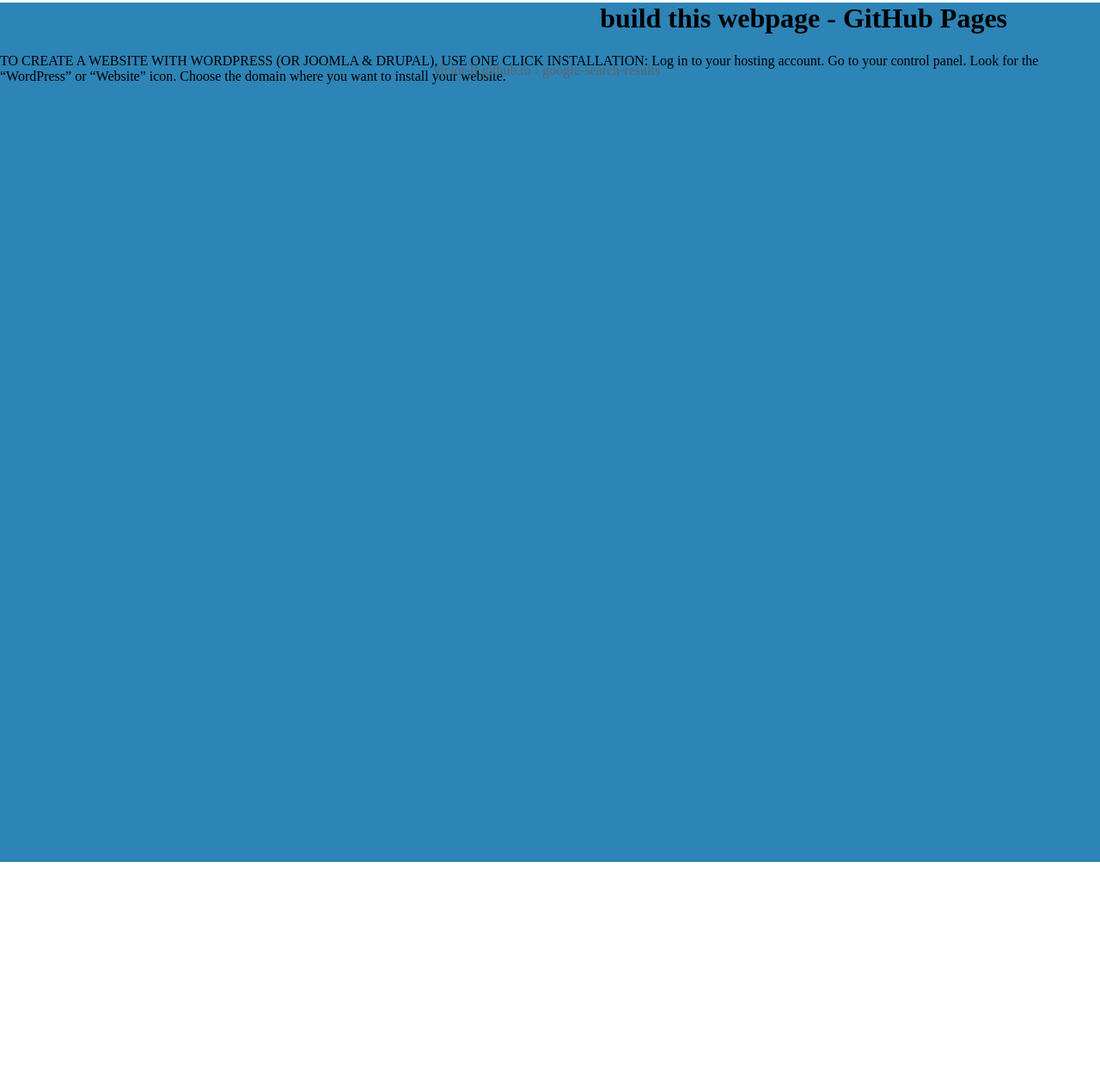
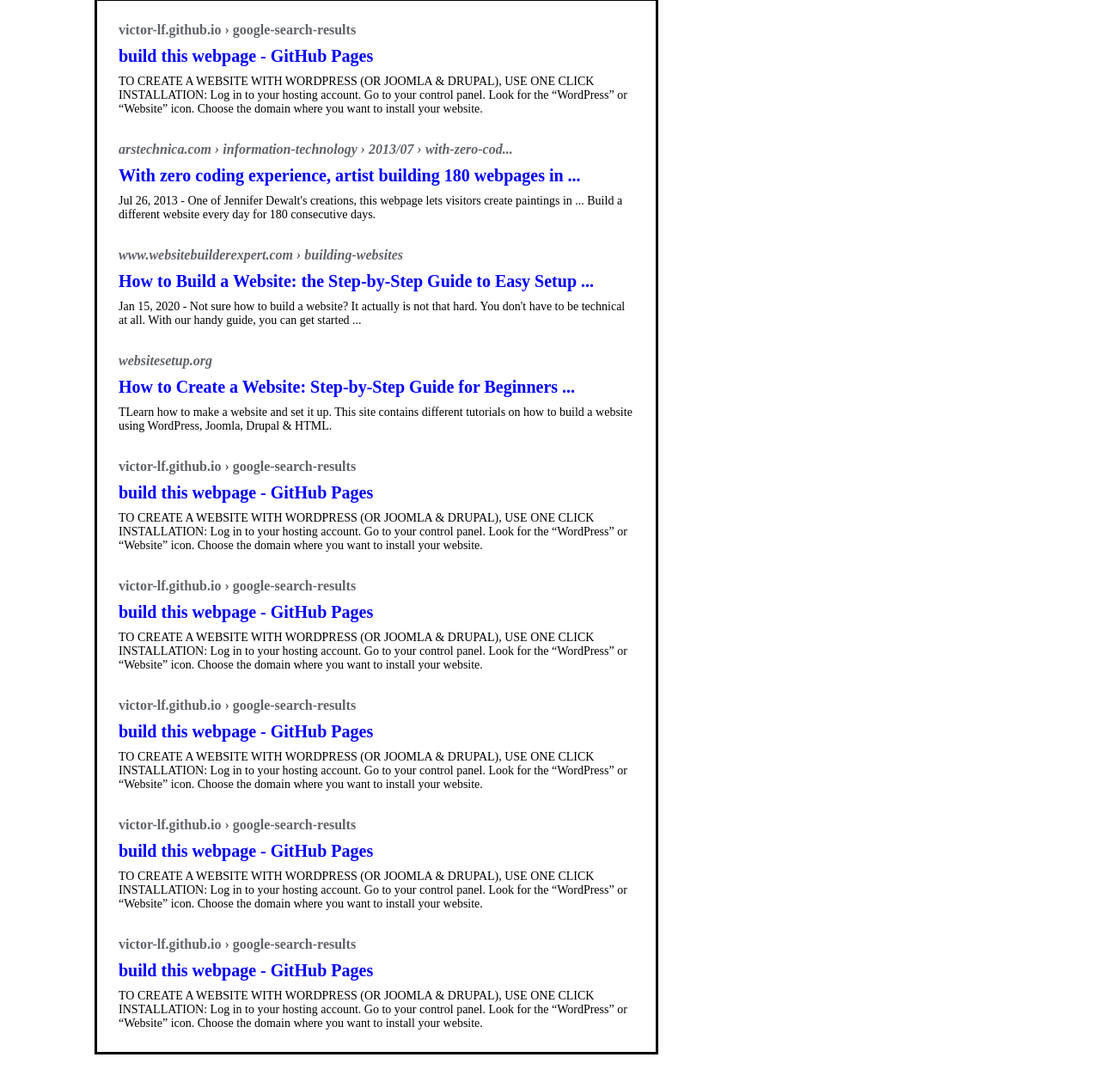
Before and after one commit to DenisImamovicc/Google-Searchpage-imit, a plain HTML site: page index.html in a window 1280 px wide. Shown: the part 168-1434 px from the top of the page at 86% size. After the commit the page ends 1395 px from the top, so only its background shows below. Drawn offline with Linux system fonts and the light colour scheme.

Commit message:
Fundamentally done with the main of the searchpage,footer is what remains of the project

```diff
--- a/gsi.css
+++ b/gsi.css
@@ -18,17 +18,54 @@ color: grey;
 }
 
 div.search-suggestion {
+    margin: 20px;
+    padding: 0px;
+
+}
+
+h1 {
+    font-size: 20px;
+    display: block;
+    text-align: left;
+    color: blue;
+
+    margin: 5px;
+    padding: 0px;
+
+}
+
+h2 {
+    font-size: 16px;
+    display: inline-block;
+    text-align: left;
+
+
+    margin: 5px;
+    padding: 0px;
+
+}
+
+p {
+    font-size: 14px;
+    display: inline-block;
+    text-align: left;
+
+    margin: 5px;
+    padding: 0px;
 
 }
 
 main {
 
 top: 150px;
-height: 1000px;
+left: 110px;
 
-background-color: rgb(45, 132, 182);
+align-self: ;
+width: 650px;
+
+border: solid;
 position: relative;
-margin: auto;
+display:;
 
 
 
@@ -93,18 +130,21 @@ margin-left: 10px;
 list-style-type: none;
 position: relative;
 
+
 top: 70px;
 left: 70px;
 }
 
 a {
+color: #5f6368;
 text-decoration: none;
-color: #5f6368;
+
 }
 
 
 ul {
 position: relative;
+
 }
 
 ul.Right{
@@ -124,7 +164,7 @@ left: 110px;
 }
 
 body {
-height: 200vh;
+
 
 padding:0;
 margin:0;
--- a/index.html
+++ b/index.html
@@ -36,10 +36,61 @@
 
 <main>
     <div class="search-suggestion">
-        <li><a href="">victor-lf.github.io › google-search-results</a></li>
+        <h2><a href="">victor-lf.github.io › google-search-results</a></h2>
         <h1>build this webpage - GitHub Pages</h1>
         <p>TO CREATE A WEBSITE WITH WORDPRESS (OR JOOMLA & DRUPAL), USE ONE CLICK INSTALLATION: Log in to your hosting account. Go to your control panel. Look for the “WordPress” or “Website” icon. Choose the domain where you want to install your website.</p>
     </div>
+
+    <div class="search-suggestion">
+        <h2><a href=""><cite class="iUh30 bc tjvcx">arstechnica.com › information-technology › 2013/07 › with-zero-cod...</cite></a></h2>
+        <h1>With zero coding experience, artist building 180 webpages in ...</h1>
+        <p>Jul 26, 2013 - One of Jennifer Dewalt's creations, this webpage lets visitors create paintings in ... Build a different website every day for 180 consecutive days.</p>
+    </div>
+
+    <div class="search-suggestion">
+        <h2><a href=""><cite class="iUh30 bc tjvcx">www.websitebuilderexpert.com › building-websites</cite></a></h2>
+        <h1>How to Build a Website: the Step-by-Step Guide to Easy Setup ...</h1>
+        <p>Jan 15, 2020 - Not sure how to build a website? It actually is not that hard. You don't have to be technical at all. With our handy guide, you can get started ...</p>
+    </div>
+
+    <div class="search-suggestion">
+        <h2><a href=""><cite class="iUh30 tjvcx">websitesetup.org</cite></a></h2>
+        <h1>How to Create a Website: Step-by-Step Guide for Beginners ...</h1>
+        <p>TLearn how to make a website and set it up. This site contains different tutorials on how to build a website using WordPress, Joomla, Drupal & HTML.</p>
+    </div>
+
+    <div class="search-suggestion">
+        <h2><a href="">victor-lf.github.io › google-search-results</a></h2>
+        <h1>build this webpage - GitHub Pages</h1>
+        <p>TO CREATE A WEBSITE WITH WORDPRESS (OR JOOMLA & DRUPAL), USE ONE CLICK INSTALLATION: Log in to your hosting account. Go to your control panel. Look for the “WordPress” or “Website” icon. Choose the domain where you want to install your website.</p>
+    </div>
+
+    <div class="search-suggestion">
+        <h2><a href="">victor-lf.github.io › google-search-results</a></h2>
+        <h1>build this webpage - GitHub Pages</h1>
+        <p>TO CREATE A WEBSITE WITH WORDPRESS (OR JOOMLA & DRUPAL), USE ONE CLICK INSTALLATION: Log in to your hosting account. Go to your control panel. Look for the “WordPress” or “Website” icon. Choose the domain where you want to install your website.</p>
+    </div>
+
+    <div class="search-suggestion">
+        <h2><a href="">victor-lf.github.io › google-search-results</a></h2>
+        <h1>build this webpage - GitHub Pages</h1>
+        <p>TO CREATE A WEBSITE WITH WORDPRESS (OR JOOMLA & DRUPAL), USE ONE CLICK INSTALLATION: Log in to your hosting account. Go to your control panel. Look for the “WordPress” or “Website” icon. Choose the domain where you want to install your website.</p>
+    </div>
+
+    <div class="search-suggestion">
+        <h2><a href="">victor-lf.github.io › google-search-results</a></h2>
+        <h1>build this webpage - GitHub Pages</h1>
+        <p>TO CREATE A WEBSITE WITH WORDPRESS (OR JOOMLA & DRUPAL), USE ONE CLICK INSTALLATION: Log in to your hosting account. Go to your control panel. Look for the “WordPress” or “Website” icon. Choose the domain where you want to install your website.</p>
+    </div>
+
+    <div class="search-suggestion">
+        <h2><a href="">victor-lf.github.io › google-search-results</a></h2>
+        <h1>build this webpage - GitHub Pages</h1>
+        <p>TO CREATE A WEBSITE WITH WORDPRESS (OR JOOMLA & DRUPAL), USE ONE CLICK INSTALLATION: Log in to your hosting account. Go to your control panel. Look for the “WordPress” or “Website” icon. Choose the domain where you want to install your website.</p>
+    </div>
+
+
+
 </main>
 
 <footer>
```
